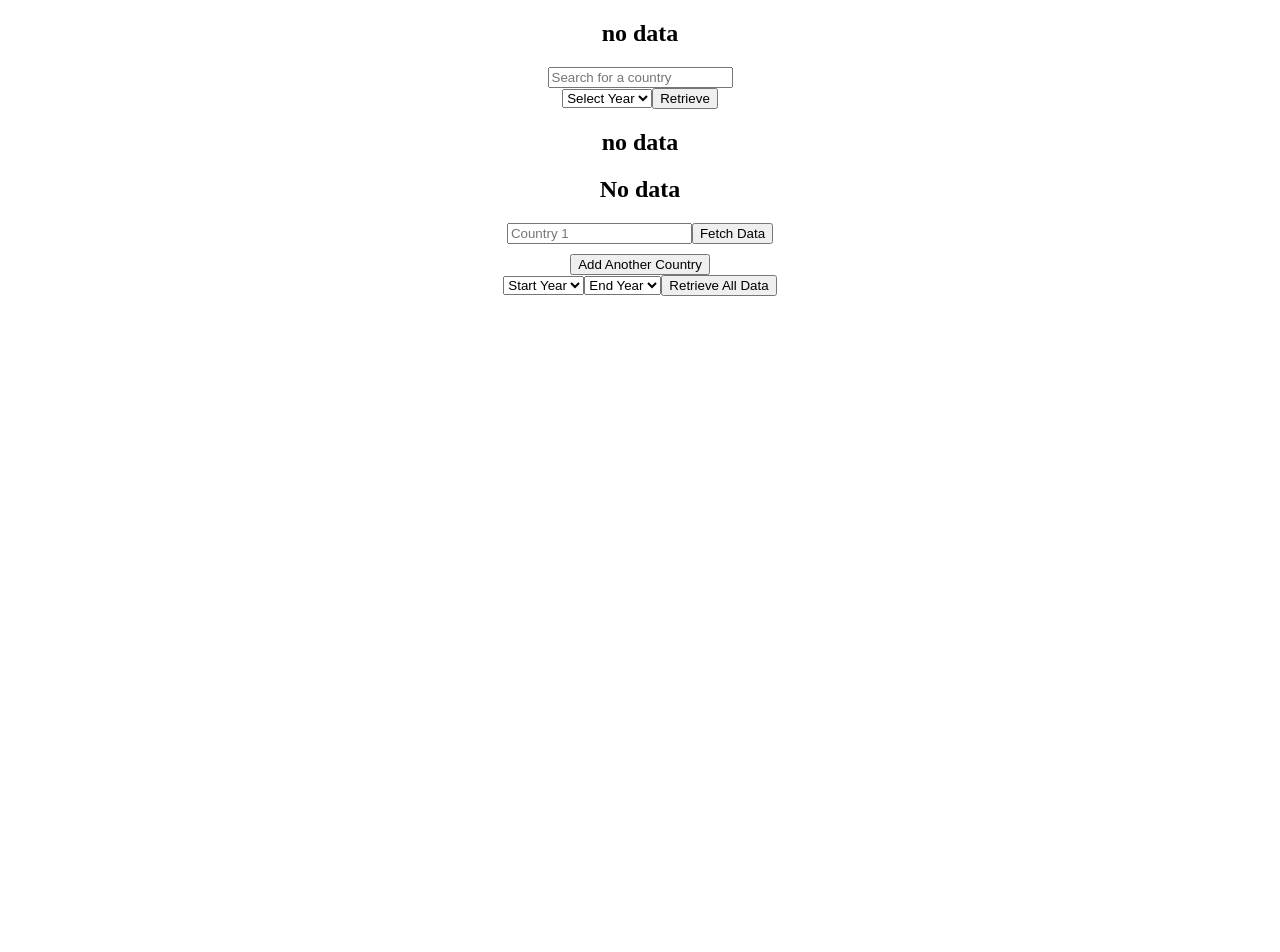
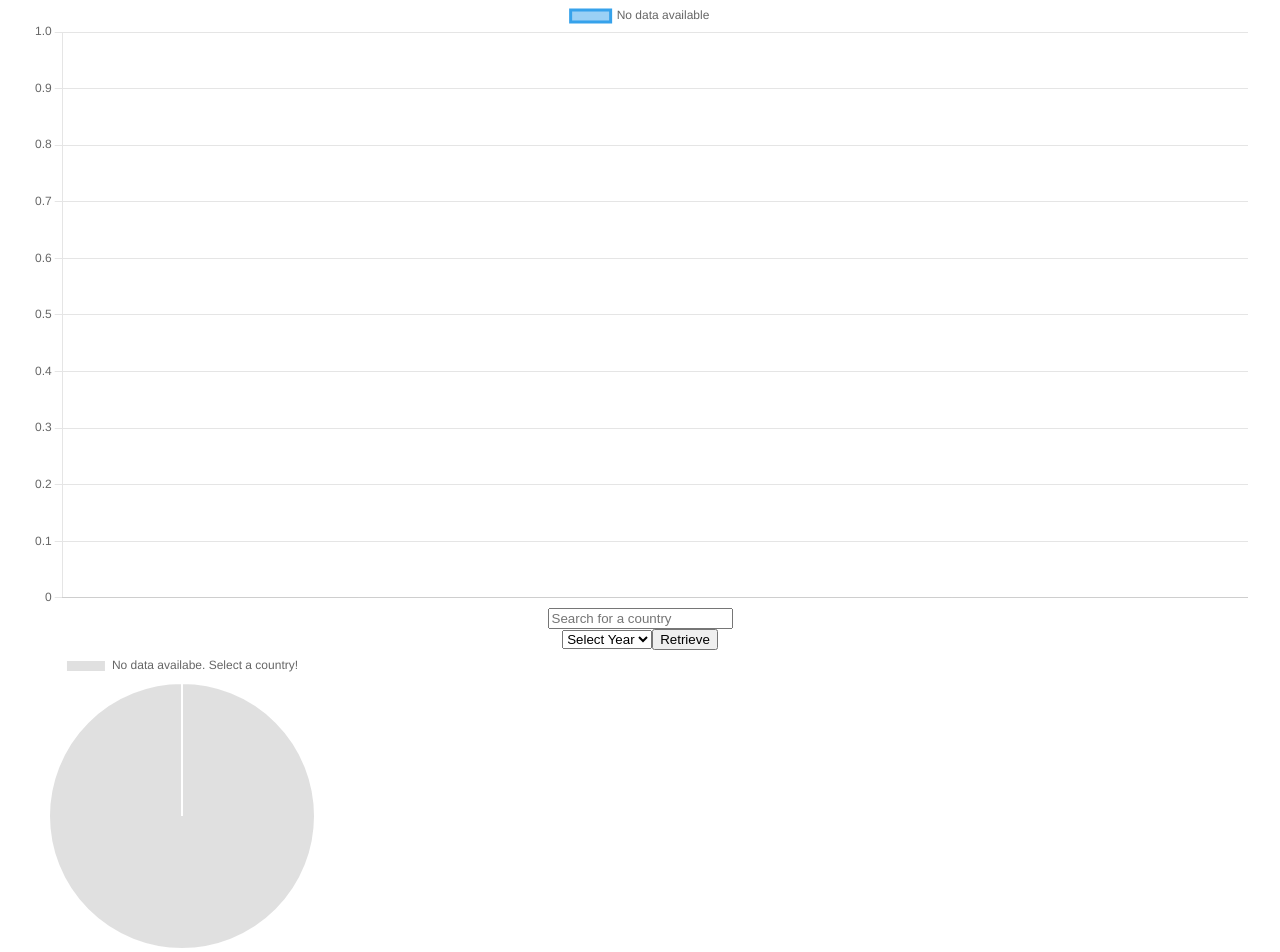
Before and after one commit to harishuss1/Climate-Lens, a React (Vite) app in the folder client/: page / in a window 1280 px wide. Shown: the part 180-1132 px from the top of the page. Before the commit the page ends 800 px from the top, so only its background shows below. Built offline with nearby package versions, Linux system fonts and the light colour scheme.

Commit message:
Add promise.all for fetch datas and add default charts for no data

```diff
--- a/client/src/components/LineChart.jsx
+++ b/client/src/components/LineChart.jsx
@@ -5,8 +5,20 @@ import { Line } from 'react-chartjs-2';
 //name to be changed?
 export default function LineChart({ data }) {
   if (!data || data.length === 0) {
-    return <h2>no data</h2>;
+    return (
+      <Line
+        data={{
+          labels: [],
+          datasets: [
+            {
+              label: 'No data available',
+              data: [],
+            }
+          ]
+        }}
+      />);
   }
+
   return (
     <Line
       data={{
--- a/client/src/components/PieChart.jsx
+++ b/client/src/components/PieChart.jsx
@@ -6,7 +6,22 @@ import { Pie } from 'react-chartjs-2';
 
 export default function PieChart({ data }) {
   if (!data || data.length === 0) {
-    return <h2>no data</h2>;
+    return (
+      <div style={{ width: '300px', height: '300px' }}>
+        <Pie
+          data={{
+            labels: ['No data availabe. Select a country!'],
+            datasets: [
+              {
+                label: 'No Data',
+                data: [1],
+                backgroundColor: ['#e0e0e0']
+              }
+            ]
+          }}
+        />
+      </div>
+    );
   }
 
   const totalEmissions = data[0]['Total'];
--- a/client/src/components/Search.jsx
+++ b/client/src/components/Search.jsx
@@ -35,7 +35,7 @@ export default function SearchFilter({ setCountry }) {
       />
 
       {isDropdownOpen && searchCountry &&
-        <ul style={{ maxHeight: '200px', color: '#000', overflowY: 'auto' }}>
+        <ul style={{ maxHeight: '100px', color: '#000', overflowY: 'auto' }}>
           {filteredCountries.length > 0 ? (
             filteredCountries.map((country, index) => (
               <li key={index} onClick={() => handleSelect(country)}>
--- a/client/src/components/View1.jsx
+++ b/client/src/components/View1.jsx
@@ -9,22 +9,24 @@ export default function View1() {
   const [pieData, setPieData] = useState(null);
   const fetchData = async () => {
     try {
-      const response = await fetch(`/api/temp/${country}/${year}`);
-      if (!response.ok) {
-        throw new ArgumentException('Fetch went wrong');
+      const [tempResponse, emissionsResponse] = await Promise.all([
+        fetch(`/api/temp/${country}/${year}`),
+        fetch(`/api/emissions/${country}/${year}`)
+      ]);
+
+      if (!tempResponse.ok) {
+        throw new Error('Fetch from /api/temp... went wrong');
       }
 
-      const data = await response.json();
-      console.log(data);
-      setChartData(data);
-
-      const response2 = await fetch(`/api/emissions/${country}/${year}`);
-      if (!response.ok) {
-        throw new ArgumentException('Fetch went wrong');
+      if (!emissionsResponse.ok) {
+        throw new Error('Fetch from /api/emissions went wrong');
       }
 
-      const data2 = await response2.json();
-      setPieData(data2);
+      const tempData = await tempResponse.json();
+      const emissionsData = await emissionsResponse.json();
+
+      setChartData(tempData);
+      setPieData(emissionsData);
 
     } catch (error) {
       console.error('error fetching: ', error);
```
